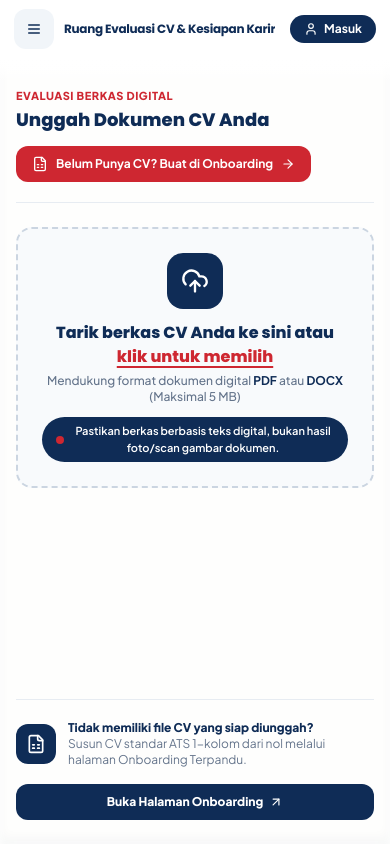
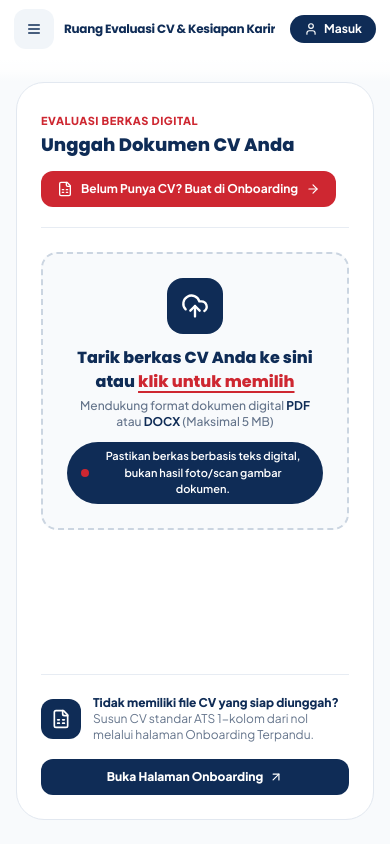
Before and after one commit to DanuZen/Technopreuneur-, a Next.js app in the folder frontend/: page /evaluate in a window 390 px wide. Built offline with nearby package versions, Linux system fonts and the light colour scheme; no server answers.

Commit message:
style(workspace): unify consistent bg-[#f8fafc] stage and rounded white card layout across all dashboard pages

```diff
--- a/frontend/src/app/dashboard/page.tsx
+++ b/frontend/src/app/dashboard/page.tsx
@@ -221,7 +221,7 @@ function DashboardContent() {
         : "Unggah berkas CV Anda atau buat CV dari nol melalui kuesioner Onboarding untuk melihat skor ATS 5 dimensi.";
 
     return (
-      <main className="min-h-full max-w-[1400px] w-full mx-auto px-4 sm:px-6 lg:px-8 py-6 space-y-6">
+      <main className="min-h-full bg-[#f8fafc] max-w-[1400px] w-full mx-auto px-4 sm:px-6 lg:px-8 py-6 space-y-6">
         <div className="bg-white border border-slate-200 rounded-[28px] p-6 sm:p-8 flex flex-col lg:flex-row lg:items-center justify-between gap-6">
           <div className="space-y-2 max-w-2xl">
             <span className="inline-flex items-center gap-1.5 px-3 py-1 rounded-full bg-[#0f2c56] text-white text-[11px] font-bold uppercase tracking-wider">
--- a/frontend/src/app/evaluate/page.tsx
+++ b/frontend/src/app/evaluate/page.tsx
@@ -29,8 +29,8 @@ function EvaluateContent() {
   };
 
   return (
-    <div className="min-h-full max-w-[1400px] w-full mx-auto px-4 sm:px-6 lg:px-8 py-6 flex flex-col justify-between gap-6">
-      <div className="flex flex-col justify-between gap-6 flex-1">
+    <div className="min-h-full bg-[#f8fafc] max-w-[1400px] w-full mx-auto px-4 sm:px-6 lg:px-8 py-6 flex flex-col gap-6">
+      <div className="bg-white border border-slate-200 rounded-[28px] p-6 sm:p-8 flex flex-col justify-between gap-6 flex-1">
           <div>
             {/* Header Panggung + Tombol Menuju Halaman Onboarding */}
             <div className="flex flex-col sm:flex-row sm:items-center justify-between gap-3 pb-5 mb-6 border-b border-slate-200/80">
--- a/frontend/src/app/onboarding/page.tsx
+++ b/frontend/src/app/onboarding/page.tsx
@@ -61,7 +61,7 @@ export default function OnboardingPage() {
   };
 
   return (
-    <div className="min-h-full w-full bg-[#f8fafc] px-4 sm:px-6 lg:px-8 py-5 sm:py-6 flex flex-col gap-5">
+    <div className="min-h-full bg-[#f8fafc] max-w-[1400px] w-full mx-auto px-4 sm:px-6 lg:px-8 py-6 flex flex-col gap-5">
       {/* Baris Atas: Navigasi Kembali ke Unggah CV */}
       <div className="flex flex-wrap items-center justify-between gap-3">
         <Link
```
